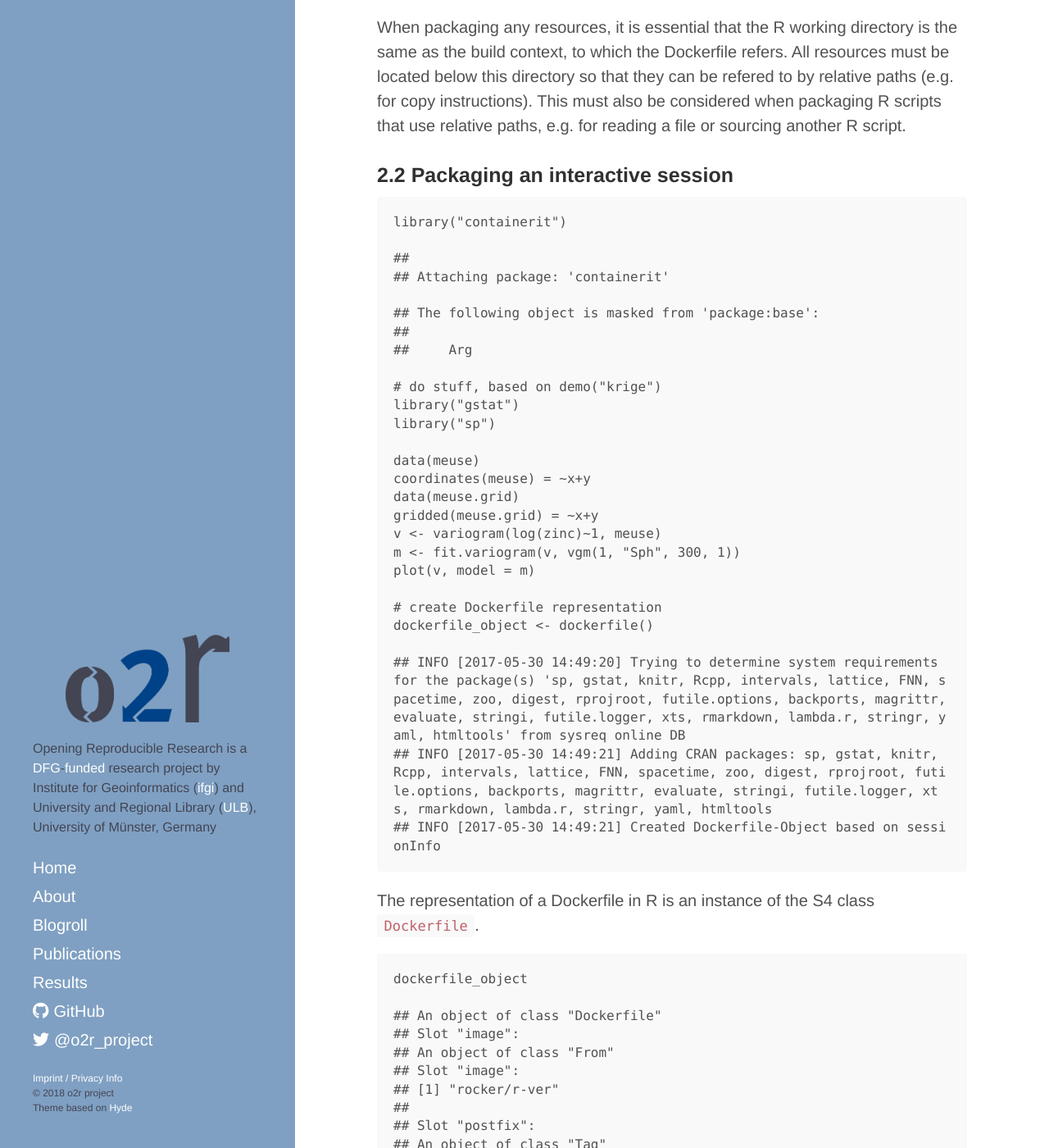
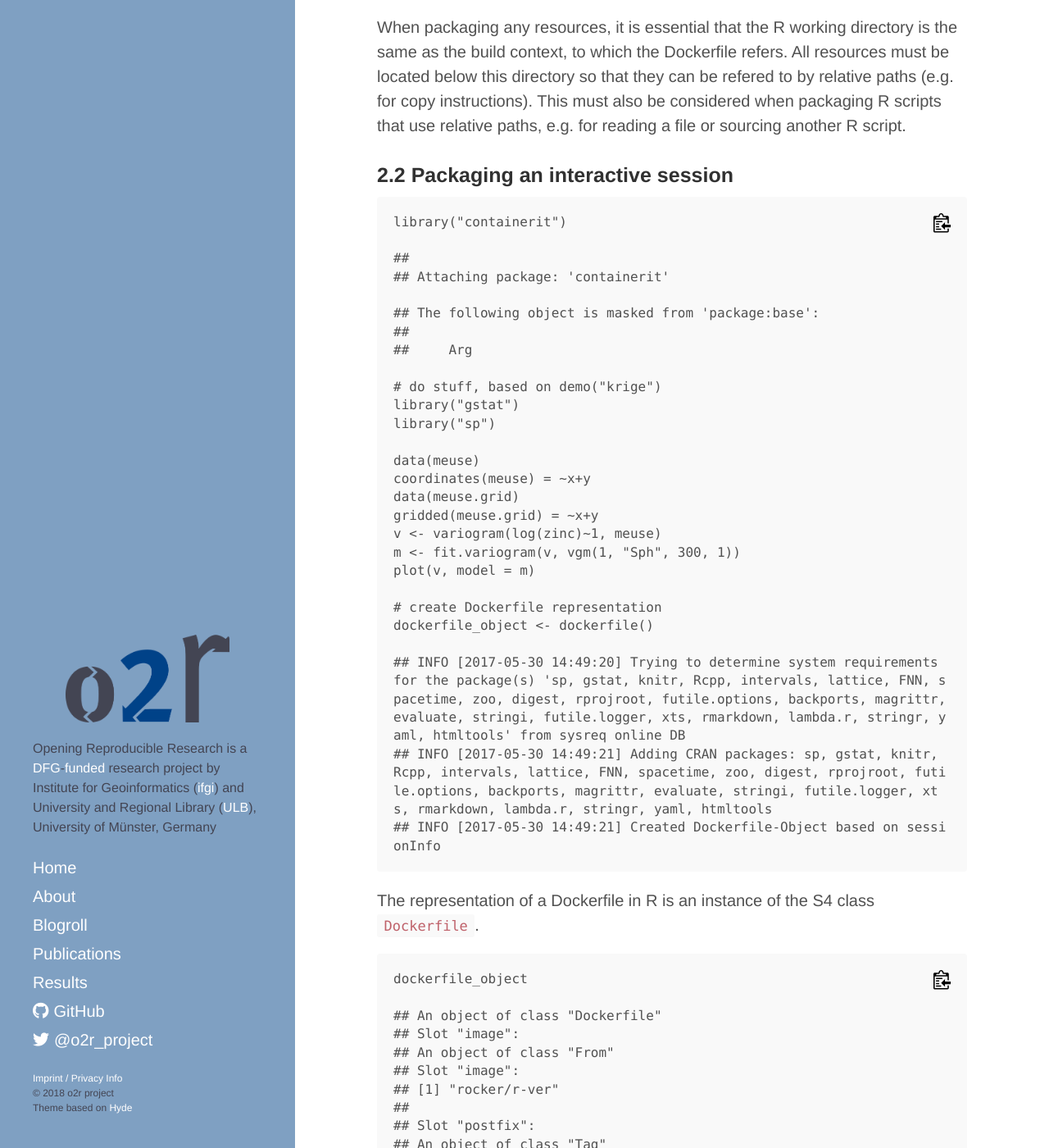
Before and after one commit to o2r-project/o2r-project.github.io, a Jekyll site: the page built from _posts/2017-05-30-containerit-package.md, in a window 1280 px wide and 1400 px high, scrolled down 2468 px. Shown: the whole window at 82% size. Built offline with Jekyll 4.4.1, drawn with Linux system fonts in a browser that asks for light colours; nearby versions of some CDN libraries; comment, search, counter and statistics services are not loaded.

Commit message:
add copy to clipboard button for code chunks

```diff
--- /dev/null
+++ b/_includes/clipping.html
@@ -0,0 +1,23 @@
+<script src="{{ '/public/js/jquery.js' | absolute_url }}"></script>
+<script src="{{ '/public/js/clipboard.min.js' | absolute_url }}"></script>
+
+<script>
+    $(document).ready(function () {
+        // based on https://stackoverflow.com/a/48078807/261210
+
+        // get all <code> elements
+        var allCodeBlocksElements = $("pre > code");
+
+        allCodeBlocksElements.each(function (i) {
+            // add different id for each code block target
+            var currentId = "codeblock" + (i + 1);
+            $(this).attr('id', currentId);
+
+            //trigger
+            var clipButton = '<button class="clip-btn" data-clipboard-target="#' + currentId + '" title="Copy code to clipboard">&nbsp;</button>';
+            $(this).before(clipButton);
+        });
+
+        new ClipboardJS('.clip-btn');
+    });
+</script>
--- a/_layouts/default.html
+++ b/_layouts/default.html
@@ -27,6 +27,10 @@
     {% include anchors.html %}
     {% include tracking.html %}
 
+    {% if page.content contains "<code>" %}
+      {% include clipping.html %}
+    {% endif %}
+
   </body>
 
 </html>
--- a/public/css/o2r.css
+++ b/public/css/o2r.css
@@ -105,3 +105,13 @@ img.center {
   vertical-align: middle;
   margin: -0.3em 0.5em 0 0;
 }
+
+.clip-btn {
+  float: right;
+  border: 0;
+  background-color: white;
+  background: url(../images/clippy.svg);
+  background-size: cover;
+  width: 21px;
+  height: 25px;
+}
```
Also changed, not shown: public/images/clippy.svg (added), public/js/clipboard.min.js (added).
